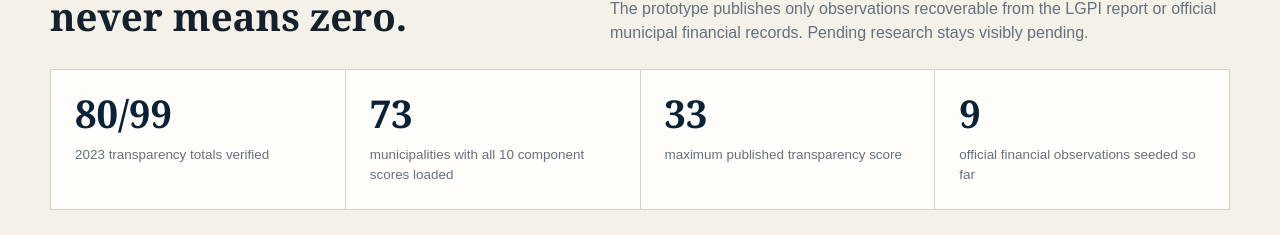
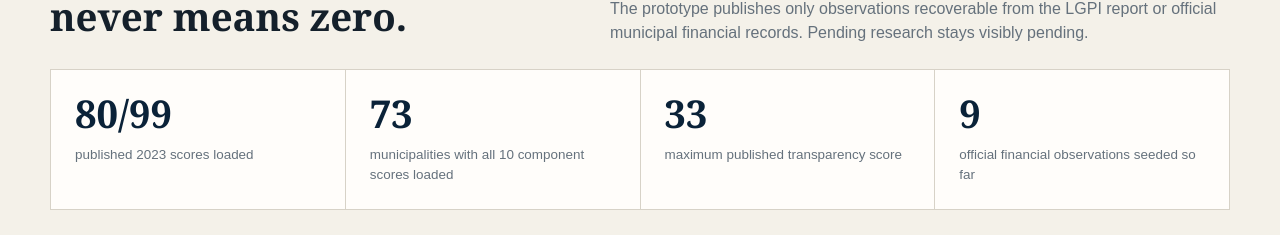
Before and after one commit to FTFNAnalytics/lgpi, a Next.js app: page / in a window 1280 px wide. Shown: the part 873-1108 px from the top of the page. Built offline with nearby package versions, Linux system fonts and the light colour scheme.

Commit message:
Correct Quebec transparency scope in app/page.tsx

```diff
--- a/app/page.tsx
+++ b/app/page.tsx
@@ -40,7 +40,7 @@ export default function Home() {
             <p>The prototype publishes only observations recoverable from the LGPI report or official municipal financial records. Pending research stays visibly pending.</p>
           </div>
           <div className="stat-grid">
-            <div className="stat"><strong>{VERIFIED_TRANSPARENCY_TOTALS}/{TARGET_MUNICIPALITIES}</strong><span>2023 transparency totals verified</span></div>
+            <div className="stat"><strong>{VERIFIED_TRANSPARENCY_TOTALS}/{TARGET_MUNICIPALITIES}</strong><span>published 2023 scores loaded</span></div>
             <div className="stat"><strong>{VERIFIED_COMPONENT_BREAKDOWNS}</strong><span>municipalities with all 10 component scores loaded</span></div>
             <div className="stat"><strong>33</strong><span>maximum published transparency score</span></div>
             <div className="stat"><strong>{financial2023.length}</strong><span>official financial observations seeded so far</span></div>
```
